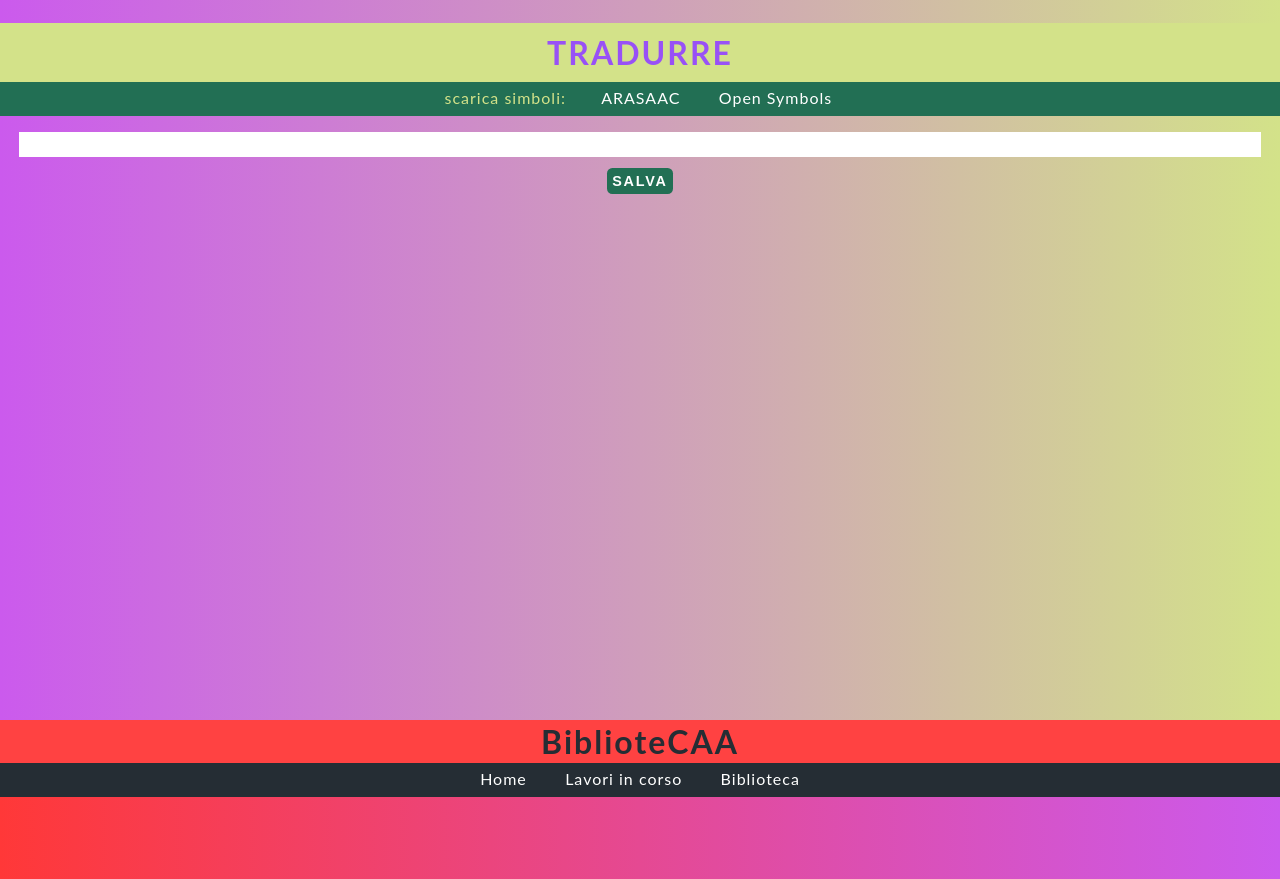
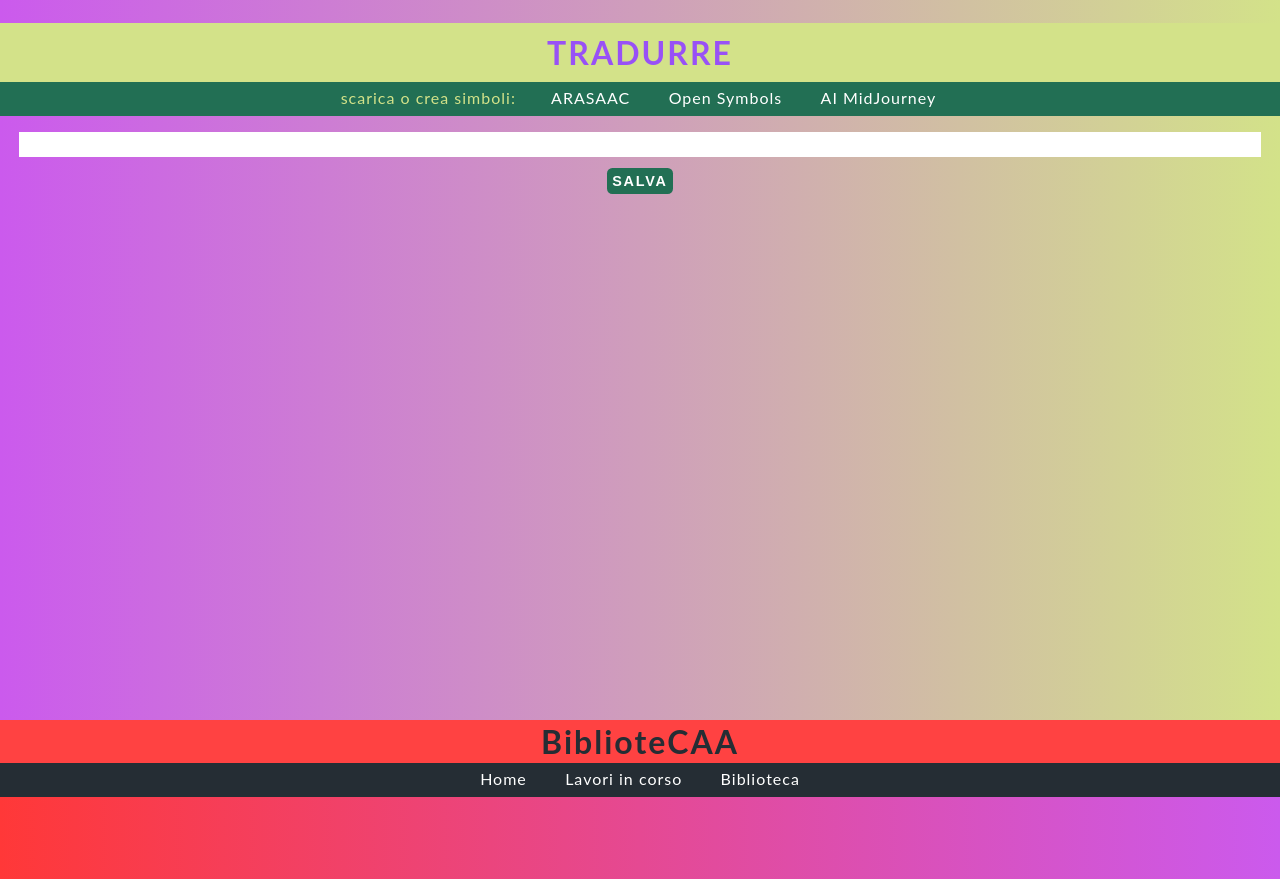
Before and after one commit to paolafatigato/CAAnguro, a plain HTML site: page index.html in a window 1280 px wide. Shown: the part 1700-2579 px from the top of the page. Drawn offline with Linux system fonts and the light colour scheme.

Commit message:
Update index.html

```diff
--- a/index.html
+++ b/index.html
@@ -103,9 +103,10 @@
                                             <!------------------------------------------->
                                             <nav id="link" class="navbar link">
                                                 <ul>
-                                                    <li class="scrittenav"> scarica simboli:</li>
+                                                    <li class="scrittenav"> scarica o crea simboli:</li>
                                                     <li><a href="https://arasaac.org/pictograms/search" target="_blank">ARASAAC</a></li>
                                                     <li><a href="https://www.opensymbols.org/search?q=" target="_blank">Open Symbols</a></li>
+                                                    <li><a href="https://www.midjourney.com/home/?callbackUrl=%2Fapp%2F" target="_blank">AI MidJourney</a></li>
                                                 </ul>
                                             </nav>
                                     <!------------------------------------------->
```
